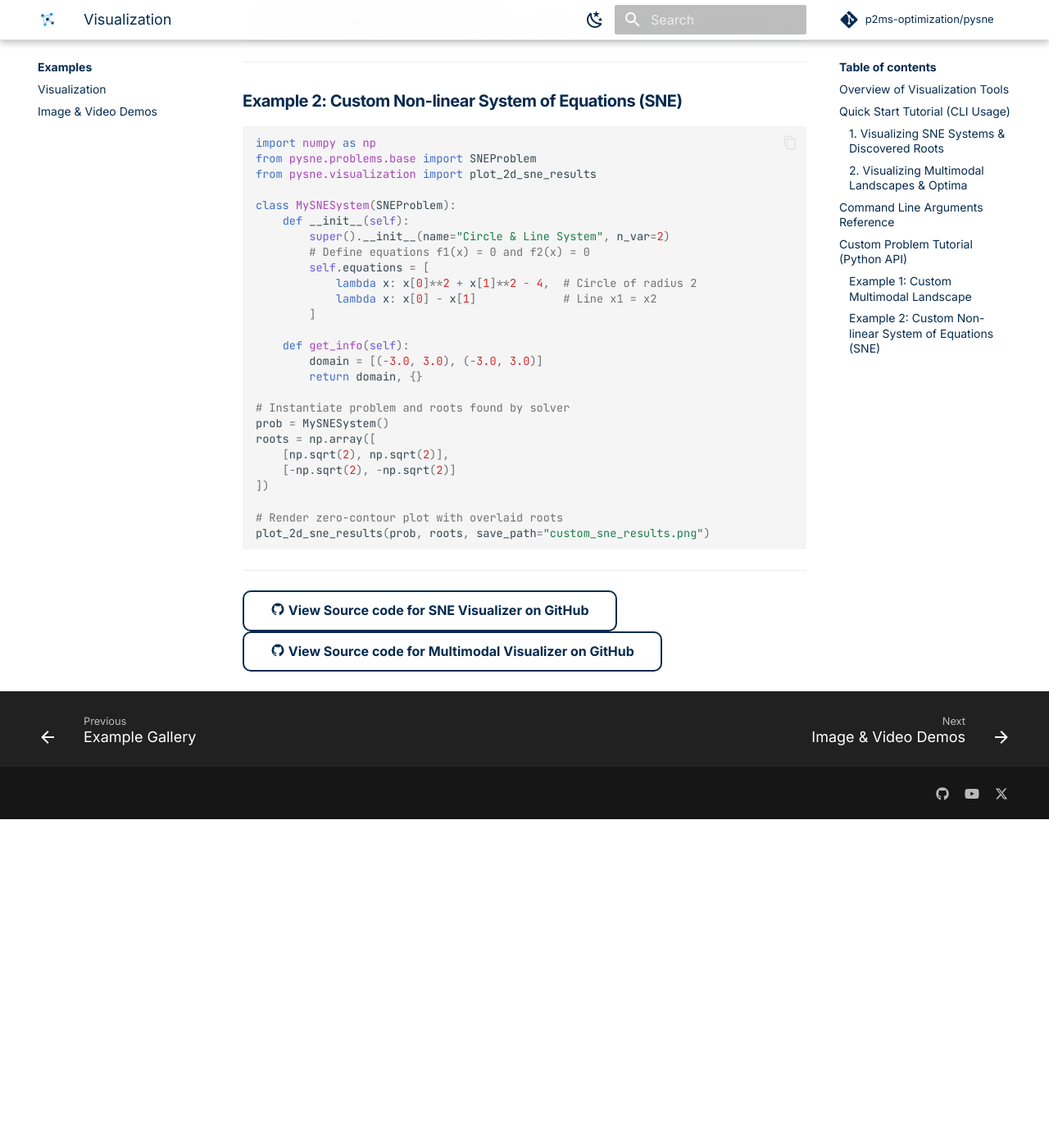
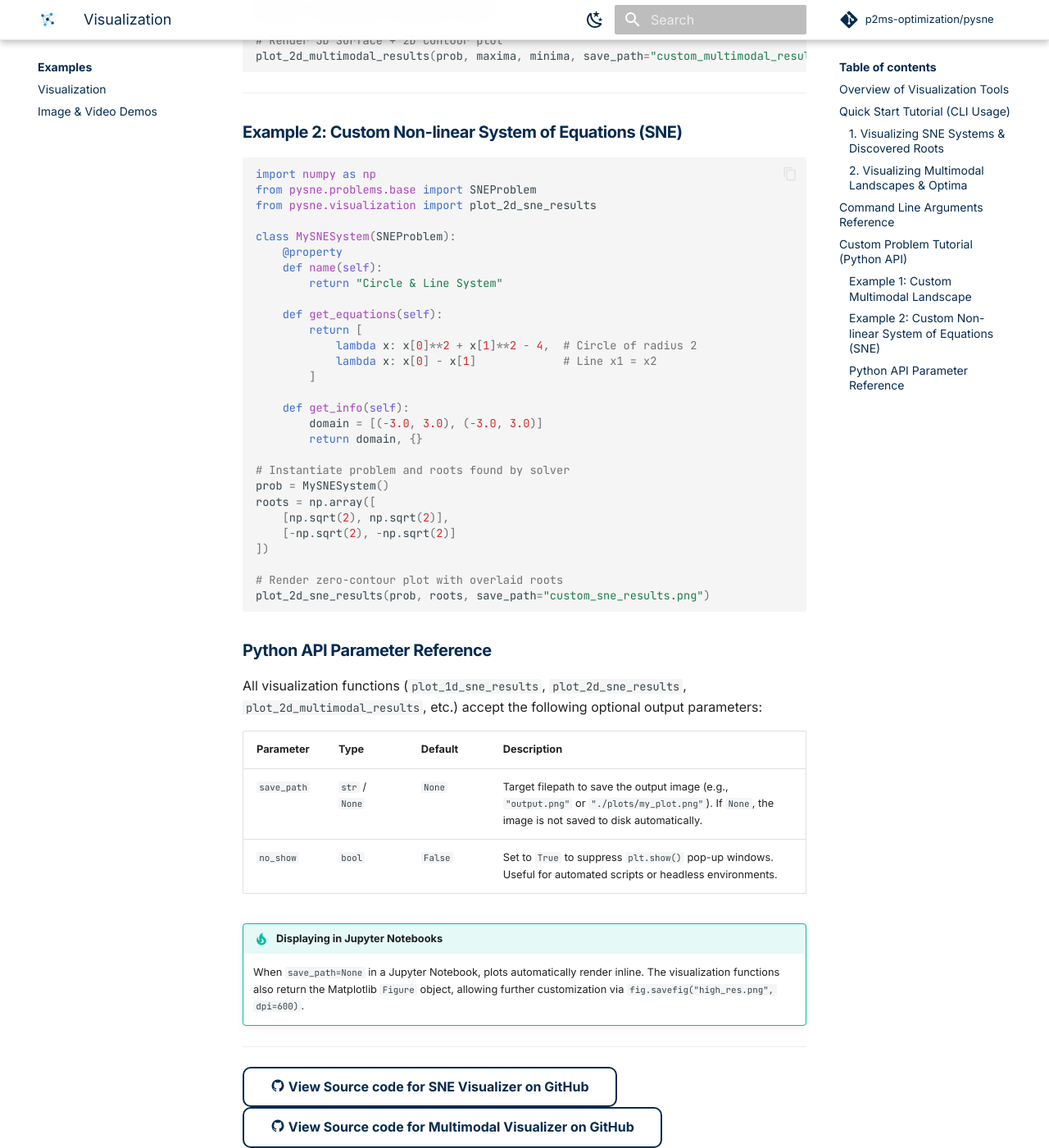
Before and after one commit to p2ms-optimization/pysne-web, an MkDocs documentation site: the page built from docs/examples/visualization.md, in a window 1280 px wide and 1400 px high, scrolled down 4514 px. Shown: the whole window at 82% size. Built offline with MkDocs 1.6.1 and Material for MkDocs 9.7.7, drawn with Linux system fonts in a browser that asks for light colours; a script that is not in the unit is left out; comment, search, counter and statistics services are not loaded; before the commit the page ends 5513 px from its top, so only the background shows below that; some of the changed text lies outside the part shown.

Commit message:
Update visualization: example python block

````diff
--- a/docs/examples/visualization.md
+++ b/docs/examples/visualization.md
@@ -76,16 +76,18 @@ from pysne.problems.base import MultimodalProblem
 from pysne.visualization import plot_2d_multimodal_results
 
 class MyCustomMultimodal(MultimodalProblem):
-    def __init__(self):
-        super().__init__(name="My Custom Landscape", n_var=2, optima_type="both")
+    @property
+    def name(self):
+        return "My Custom Landscape"
 
     def get_info(self):
         domain = [(-3.0, 3.0), (-3.0, 3.0)]
         return domain, {}
 
     def g_func(self, X):
-        X = np.atleast_2d(X)
-        x1, x2 = X[:, 0], X[:, 1]
+        X = np.asarray(X)
+        x1 = X[0] if X.ndim == 1 else X[:, 0]
+        x2 = X[1] if X.ndim == 1 else X[:, 1]
         return np.sin(x1) * np.cos(x2)
 
 # Instantiate problem and define discovered optima points
@@ -107,10 +109,12 @@ from pysne.problems.base import SNEProblem
 from pysne.visualization import plot_2d_sne_results
 
 class MySNESystem(SNEProblem):
-    def __init__(self):
-        super().__init__(name="Circle & Line System", n_var=2)
-        # Define equations f1(x) = 0 and f2(x) = 0
-        self.equations = [
+    @property
+    def name(self):
+        return "Circle & Line System"
+
+    def get_equations(self):
+        return [
             lambda x: x[0]**2 + x[1]**2 - 4,  # Circle of radius 2
             lambda x: x[0] - x[1]             # Line x1 = x2
         ]
@@ -130,6 +134,18 @@ roots = np.array([
 plot_2d_sne_results(prob, roots, save_path="custom_sne_results.png")
 ```
 
+### Python API Parameter Reference
+
+All visualization functions (`plot_1d_sne_results`, `plot_2d_sne_results`, `plot_2d_multimodal_results`, etc.) accept the following optional output parameters:
+
+| Parameter | Type | Default | Description |
+| :--- | :--- | :--- | :--- |
+| `save_path` | `str` / `None` | `None` | Target filepath to save the output image (e.g., `"output.png"` or `"./plots/my_plot.png"`). If `None`, the image is not saved to disk automatically. |
+| `no_show` | `bool` | `False` | Set to `True` to suppress `plt.show()` pop-up windows. Useful for automated scripts or headless environments. |
+
+!!! tip "Displaying in Jupyter Notebooks"
+    When `save_path=None` in a Jupyter Notebook, plots automatically render inline. The visualization functions also return the Matplotlib `Figure` object, allowing further customization via `fig.savefig("high_res.png", dpi=600)`.
+
 ---
 
 [:material-github: View Source code for SNE Visualizer on GitHub](https://github.com/p2ms-optimization/pysne/blob/main/examples/visualize_sne_results.py){ .md-button }
````
